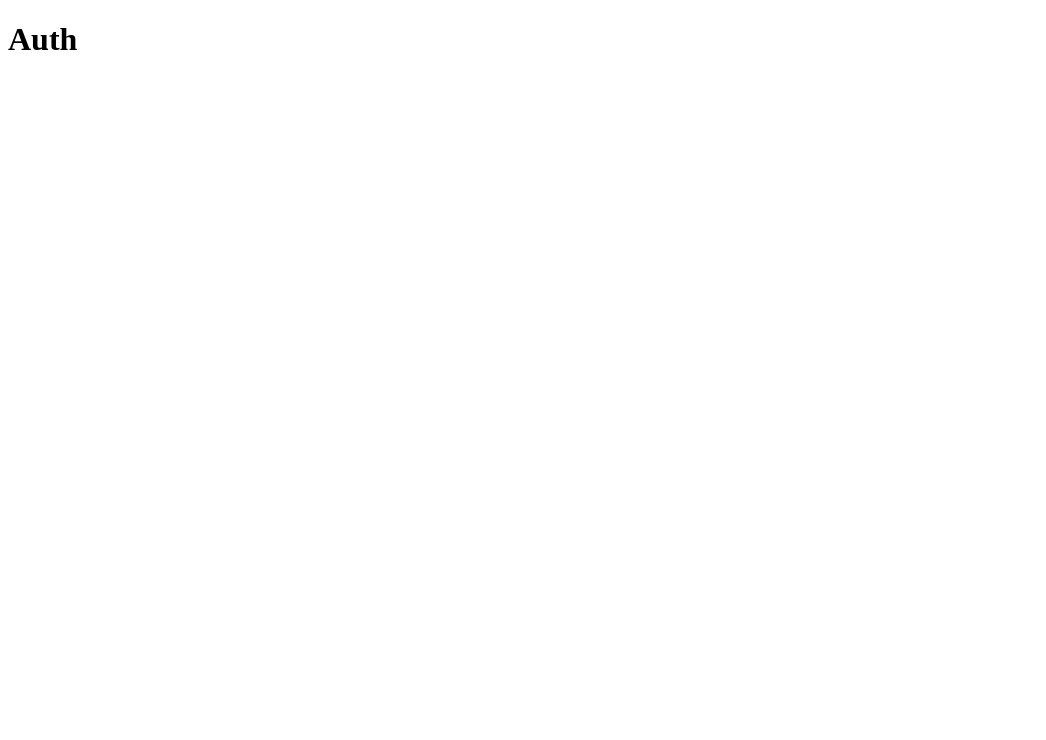
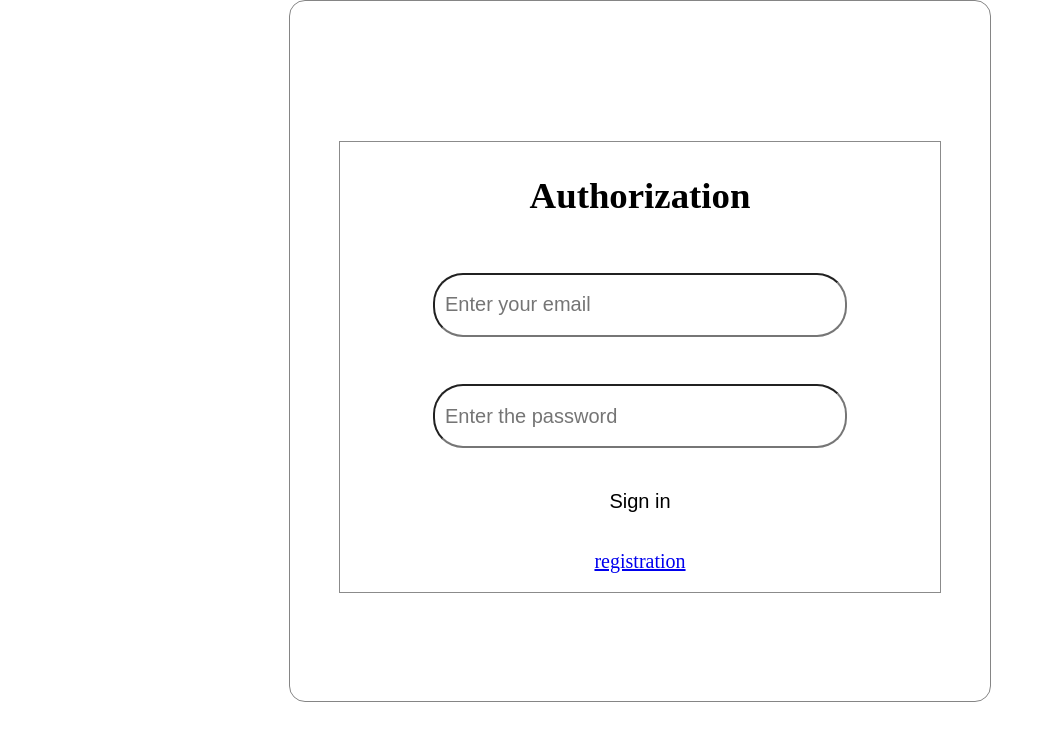
Before and after one commit to Lyashka/TimeManagement_Frontend, a Vue app: page / in a window 1280 px wide. Shown: the top 740 px of the page, without its empty margins (0-1046 px from the left). Built offline with nearby package versions, Linux system fonts and the light colour scheme.

Commit message:
Auth + reG (beta)

```diff
--- a/src/App.vue
+++ b/src/App.vue
@@ -6,6 +6,9 @@
   <router-view></router-view>
 </template>
 
-<style scoped>
-
+<style>
+*{
+  margin: 0;
+  padding: 0;
+}
 </style>
--- /dev/null
+++ b/src/components/AuthContainer.vue
@@ -0,0 +1,21 @@
+<script setup>
+
+</script>
+
+<template>
+  <div class="container_auth">
+    <h2></h2>
+    <slot></slot>
+  </div>
+</template>
+
+<style scoped>
+.container_auth{
+    margin: auto;
+    padding: auto;
+    height: 700px;
+    width: 700px;
+    border: 1px solid rgba(0, 0, 0, 0.478);
+    border-radius: 16px;
+}
+</style>
--- a/src/pages/Auth.vue
+++ b/src/pages/Auth.vue
@@ -1,15 +1,65 @@
 <template>
   <div class="home">
-     <h1>Auth</h1>
+     <AuthContainer>
+        <div class="sign_in_container">
+          <h3 class="auth_el auth_label">Authorization</h3>
+          <input class="auth_el" type="text" placeholder="Enter your email">
+          <input class="auth_el" type="password" placeholder="Enter the password">
+          <div class="auth_btns_container">
+            <button class="auth_el auth_btn">Sign in</button>
+            <a class="auth_el" href="/registration">registration</a>
+          </div>
+
+        </div>
+     </AuthContainer>
   </div>
 </template>
 
 <script>
+import AuthContainer from '../components/AuthContainer.vue';
 export default {
+  components: {AuthContainer}
 
 }
 </script>
 
-<style>
+<style scoped>
+  .sign_in_container{
+    margin: auto;
+    margin-top: 20%;
+    padding: auto;
+    height: 450px;
+    width: 600px;
+    border: 1px solid rgba(0, 0, 0, 0.455);
+    display: flex;
+    flex-direction: column;
+  }
+  .auth_el{
+    margin: auto;
+    height: 60px;
+    width: 400px;
+    display: flex;
+    align-items: center;
+    justify-content: center;
+    font-size: 20px;
+    border-radius: 30px;
+  }
+  .auth_btn{
+    background: none;
+    border: none;
+  }
+  .auth_btn:hover{
+    background-color: rgb(228, 228, 228);
+  }
 
+  .auth_label{
+    font-size: 2.3em;
+  }
+  input{
+    padding-left: 10px;
+  }
+  .auth_btns_container{
+    display: flex;
+    flex-direction: column;
+  }
 </style>
--- /dev/null
+++ b/src/pages/Reg.vue
@@ -0,0 +1,20 @@
+<template>
+  <div>
+    <AuthContainer>
+        fsff
+    </AuthContainer>
+  </div>
+</template>
+
+<script>
+import AuthContainer from '../components/AuthContainer.vue';
+export default {
+components: {
+    AuthContainer
+}
+}
+</script>
+
+<style>
+
+</style>
--- a/src/router/index.js
+++ b/src/router/index.js
@@ -1,5 +1,6 @@
 import { createRouter, createWebHistory } from 'vue-router'
 import Auth from '../pages/Auth.vue'
+import Reg from '../pages/Reg.vue'
 
 
 const router = createRouter({
@@ -11,7 +12,9 @@ const router = createRouter({
             component: Auth
         },
         {
-
+            path: '/registration',
+            name: 'Reg',
+            component: Reg
         }
     ]
 })
```
Also changed, not shown: src/components/HelloWorld.vue (deleted, +0 -11 lines), 1 other file (tests, documents, lock files or other folders).
